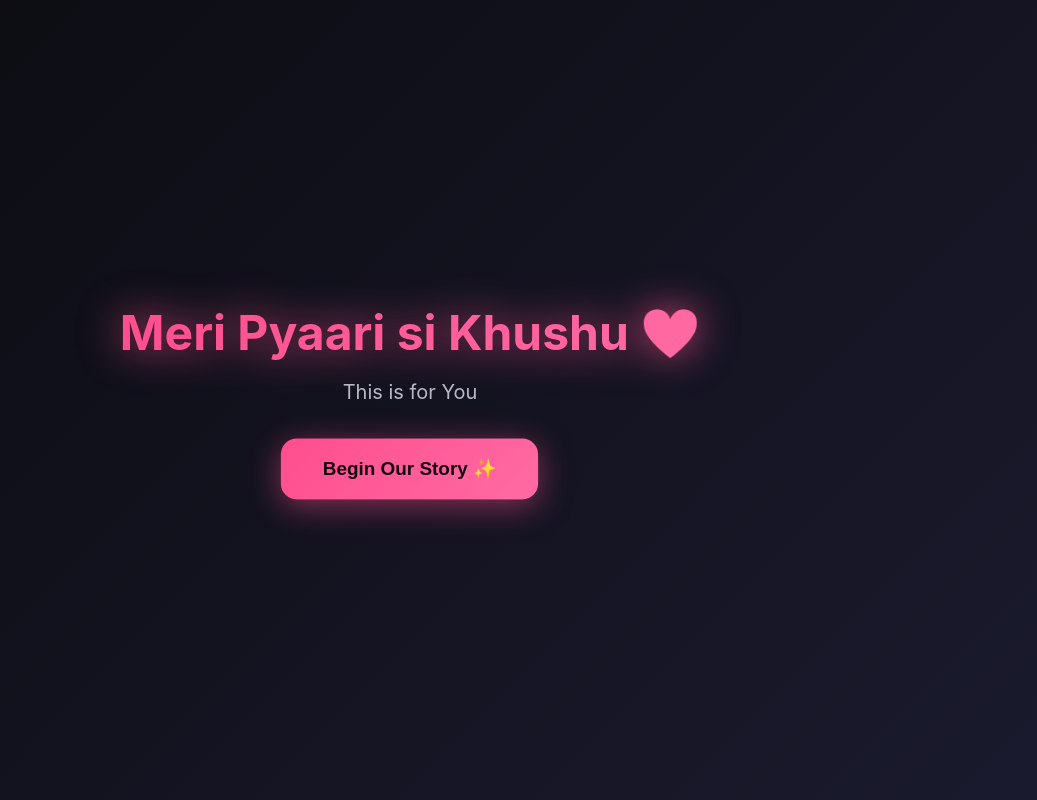
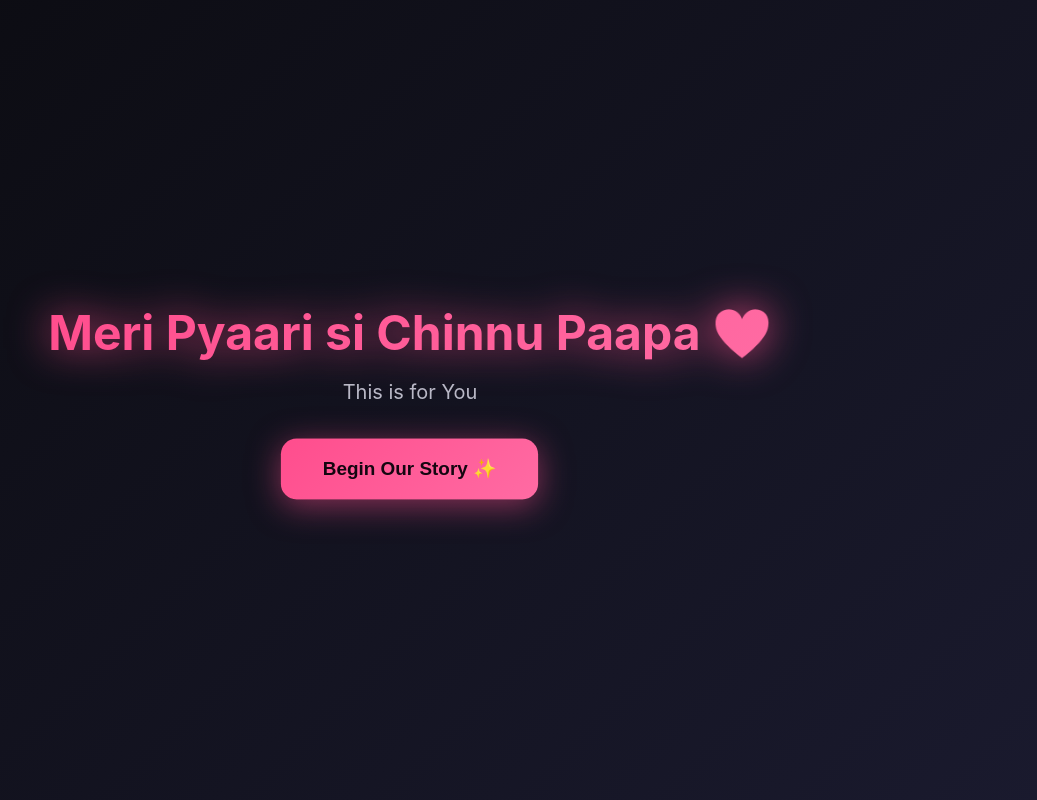
Before and after one commit to anupindikarthik529-prog/valentine, a plain HTML site: page index.html in a window 1280 px wide. Shown: the whole page, without its empty margins (230-1267 px from the left). Drawn offline with Linux system fonts and the light colour scheme.

Commit message:
Update index.html

```diff
--- a/index.html
+++ b/index.html
@@ -3,7 +3,7 @@
 <head>
   <meta charset="UTF-8" />
   <meta name="viewport" content="width=device-width, initial-scale=1.0" />
-  <title>Meri Pyaari si Khushu ❤️</title>
+  <title>Meri Pyaari si Chinnu Paapa ❤️</title>
 <base href="/valentine-site/">
   <style>
     * { margin: 0; padding: 0; box-sizing: border-box; }
@@ -379,7 +379,7 @@
 
   <div class="welcome-screen" id="welcomeScreen">
     <div class="welcome-content">
-      <h1>Meri Pyaari si Khushu ❤️</h1>
+      <h1>Meri Pyaari si Chinnu Paapa ❤️</h1>
       <p>This is for You</p>
       <button class="btn-start" id="startBtn">Begin Our Story ✨</button>
     </div>
```
